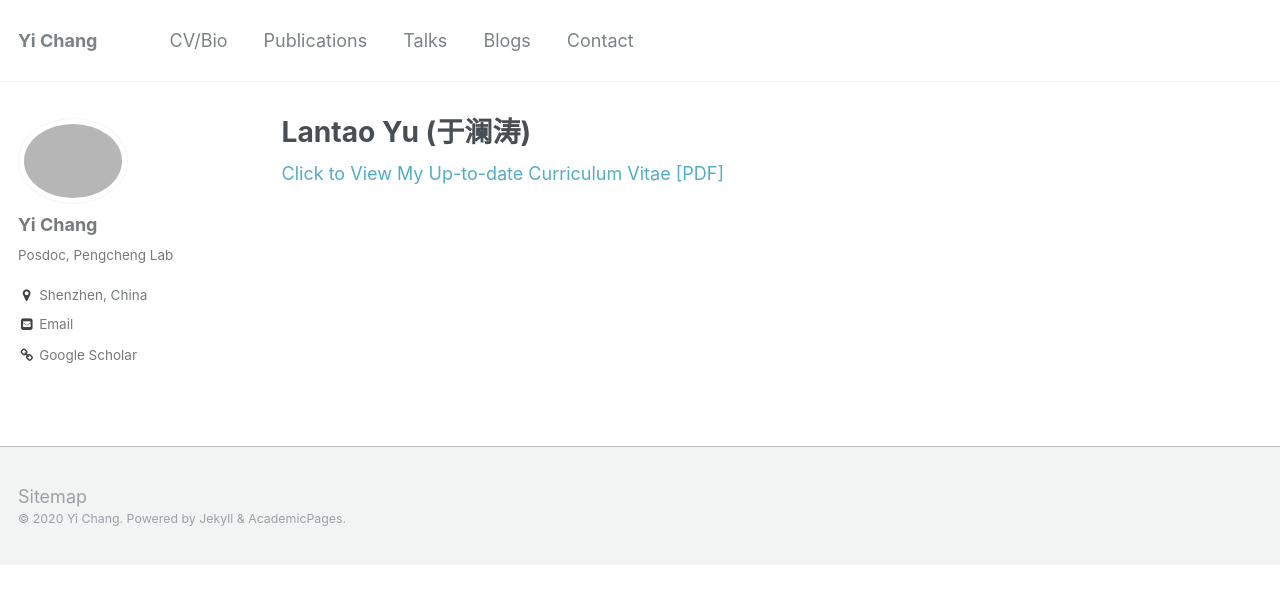
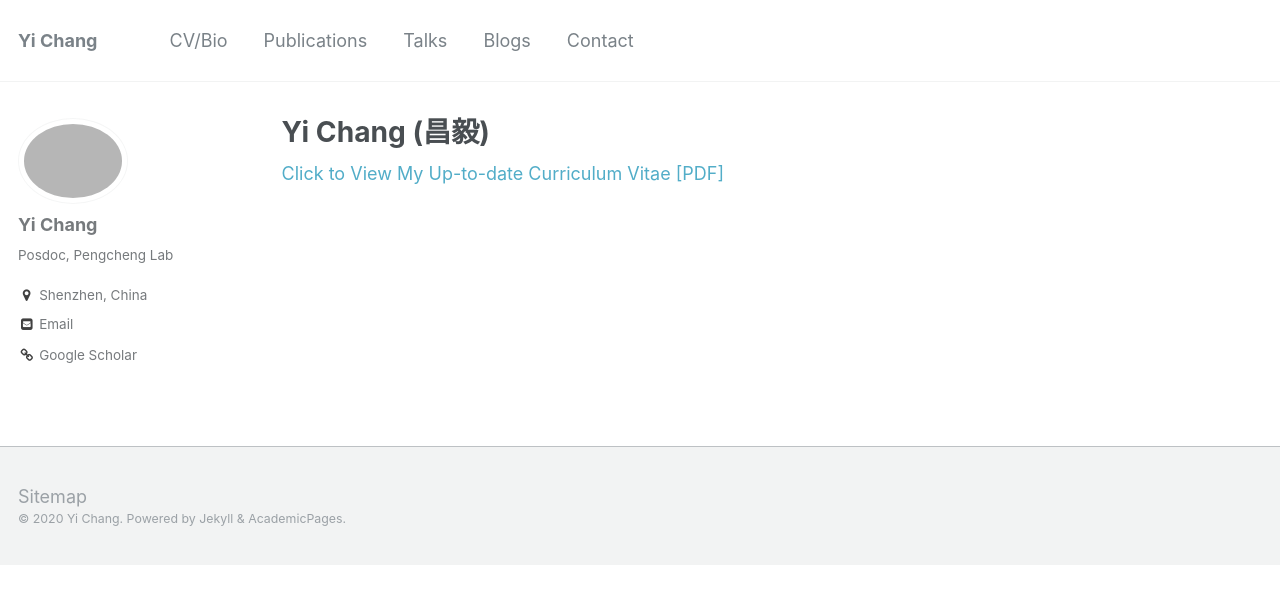
Before and after one commit to zhanwenchen/owuchangyuo.github.io, a Jekyll site: the page built from _pages/cv.md, in a window 1280 px wide. Shown: the top 604 px of the page. Built offline with Jekyll 4.4.1, drawn with Linux system fonts in a browser that asks for light colours.

Commit message:
Update cv.md

```diff
--- a/_pages/cv.md
+++ b/_pages/cv.md
@@ -1,6 +1,6 @@
 ---
 <!-- layout: archive -->
-title: "Lantao Yu (于澜涛)"
+title: "Yi Chang (昌毅)"
 permalink: /cv/
 author_profile: true
 redirect_from:
@@ -9,6 +9,6 @@ redirect_from:
 
 {% include base_path %}
 
-[Click to View My Up-to-date Curriculum Vitae [PDF]](http://lantaoyu.github.io/files/lantaoyu_cv.pdf)
+[Click to View My Up-to-date Curriculum Vitae [PDF]](http://owuchangyuo.github.io/files/YiChang_cv.pdf)
 
 <!-- <embed src="http://lantaoyu.com/files/lantaoyu_cv.pdf" width="650" height="1800" type='application/pdf'> -->
```
